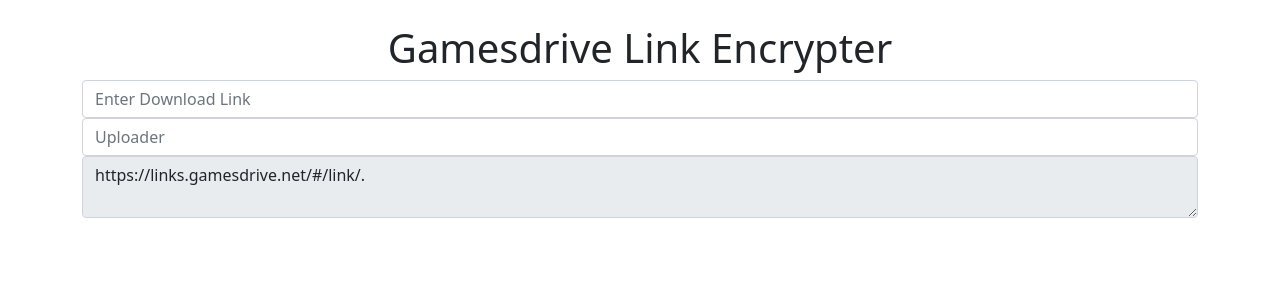
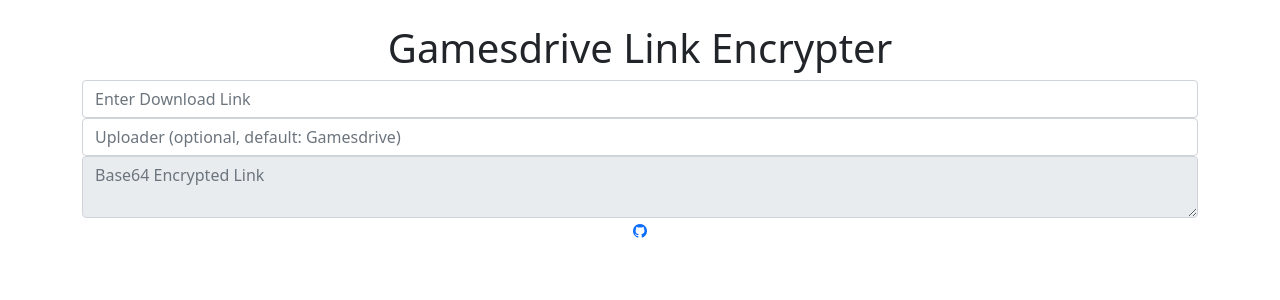
Before and after one commit to crackhub-dev/gamesdrive-link-encrypter, a Svelte app: page / in a window 1280 px wide. Shown: the top 300 px of the page. Built offline with nearby package versions, Linux system fonts and the light colour scheme.

Commit message:
no more dot if no uploader name is added

```diff
--- a/src/routes/Home.svelte
+++ b/src/routes/Home.svelte
@@ -17,7 +17,7 @@
 	<head>
 	  <link href="https://cdn.jsdelivr.net/npm/bootstrap@5.1.3/dist/css/bootstrap.min.css" rel="stylesheet" integrity="sha384-1BmE4kWBq78iYhFldvKuhfTAU6auU8tT94WrHftjDbrCEXSU1oBoqyl2QvZ6jIW3" crossorigin="anonymous">
 	  <script src="https://cdn.jsdelivr.net/npm/bootstrap@5.1.3/dist/js/bootstrap.bundle.min.js" integrity="sha384-ka7Sk0Gln4gmtz2MlQnikT1wXgYsOg+OMhuP+IlRH9sENBO0LRn5q+8nbTov4+1p" crossorigin="anonymous"></script>
-
+	  <link rel="stylesheet" href="https://cdn.jsdelivr.net/npm/bootstrap-icons@1.7.1/font/bootstrap-icons.css">
 	</head>
 	<main>
 
@@ -26,9 +26,17 @@
 	  <div class="container">
 		<h1>Gamesdrive Link Encrypter</h1>
 	  <input bind:value={data} on:input={() => getBase64()} placeholder="Enter Download Link" class="form-control" id="encode"/>
-	  <input bind:value={uploader} on:input={() => getBase64()} placeholder="Uploader" class="form-control" id="encode" />
+	  <input bind:value={uploader} on:input={() => getBase64()} placeholder="Uploader (optional, default: Gamesdrive)" class="form-control" id="encode" />
+	  {#if base64 == ''}
+	  <textarea class="form-control" placeholder="Base64 Encrypted Link" readonly></textarea>
+	  {:else if uploaderB64 == ''}
+	  <textarea class="form-control" placeholder="Base64 Encrypted Link" readonly>https://links.gamesdrive.net/#/link/{base64}</textarea>
+	  {:else}
 	  <textarea class="form-control" placeholder="Base64 Encrypted Link" readonly>https://links.gamesdrive.net/#/link/{base64}.{uploaderB64}</textarea>
 
+	  {/if}
+
+	  <small><a href="https://github.com/crackhub-dev/gamesdrive-link-encrypter" target="_blank"><i class="bi bi-github"></i></a></small>
 	</div>
 	</div>
 	</main>
--- a/src/routes/Link.svelte
+++ b/src/routes/Link.svelte
@@ -1,24 +1,25 @@
 <script>
 	import { Base64 } from 'js-base64';
 	export let params = {};
-    	let data = params.d;
+    let data = params.d;
 	let url = data.split(".")[0];
 	let uploader = data.split(".")[1];
 	let decrypted_url = Base64.decode(url);
-	let decrypted_uploader = Base64.decode(uploader);
-
 </script>
 <head>
 	<link href="https://cdn.jsdelivr.net/npm/bootstrap@5.1.3/dist/css/bootstrap.min.css" rel="stylesheet" integrity="sha384-1BmE4kWBq78iYhFldvKuhfTAU6auU8tT94WrHftjDbrCEXSU1oBoqyl2QvZ6jIW3" crossorigin="anonymous">
 	<script src="https://cdn.jsdelivr.net/npm/bootstrap@5.1.3/dist/js/bootstrap.bundle.min.js" integrity="sha384-ka7Sk0Gln4gmtz2MlQnikT1wXgYsOg+OMhuP+IlRH9sENBO0LRn5q+8nbTov4+1p" crossorigin="anonymous"></script>
-
+	<link rel="stylesheet" href="https://cdn.jsdelivr.net/npm/bootstrap-icons@1.7.1/font/bootstrap-icons.css">
   </head>
 <main>
-	{#if uploader.length > 0}
-		<h3 style="text-align: center;">Link Provided by <b>{decrypted_uploader}</b></h3>
+	<div class="container d-flex justify-content-center ">
+	<div class="container">
+	{#if data.includes(".") && uploader.length > 0 }
+		<h3>Link Provided by <b>{Base64.decode(uploader)}</b></h3>
+		{:else}
+		<h3>Link Provided by Gamesdrive</h3>
 	{/if}
-	{#if uploader.length == 0}
-		<h3 style="text-align: center;">Link Provided by Gamesdrive</h3>
-	{/if}
-	<a href="{decrypted_url}" ><button style="cursor: pointer;" class="btn btn-primary btn-lg">Download</button></a>
+	<a href="{decrypted_url}" target="_blank"><button class="btn btn-primary btn-lg"><i class="bi bi-download"></i> Download</button></a>
+</div>
+</div>
 </main>
```
